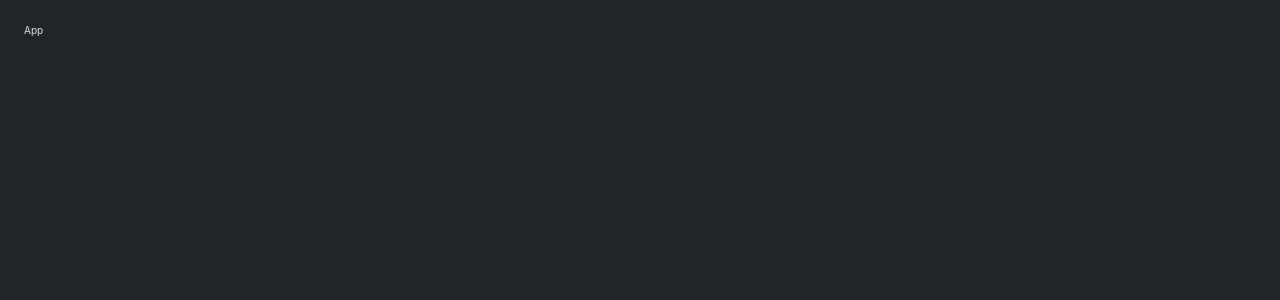
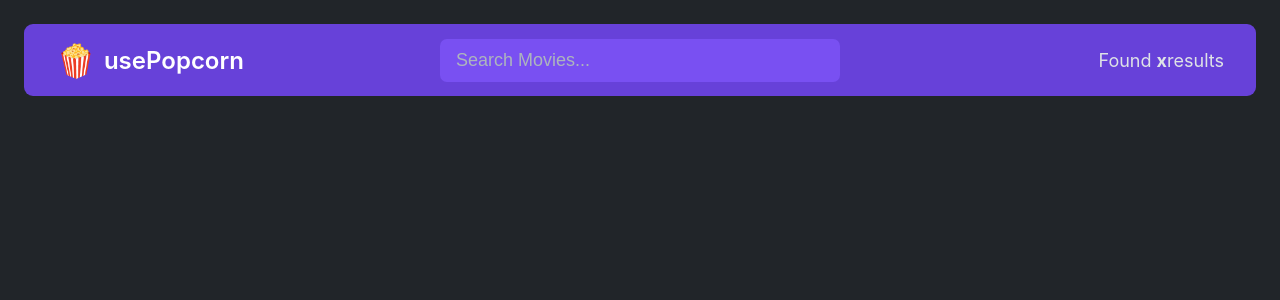
Before and after one commit to dhnozr/usePopcorn, a React (Vite) app: page / in a window 1280 px wide. Shown: the top 300 px of the page. Built offline with nearby package versions, Linux system fonts and the light colour scheme.

Commit message:
Navbar component imported

```diff
--- a/src/App.jsx
+++ b/src/App.jsx
@@ -1,7 +1,12 @@
 import React from 'react';
+import Navbar from './components/Navbar';
 
 function App() {
-  return <div>App</div>;
+  return (
+    <>
+      <Navbar />
+    </>
+  );
 }
 
 export default App;
```
